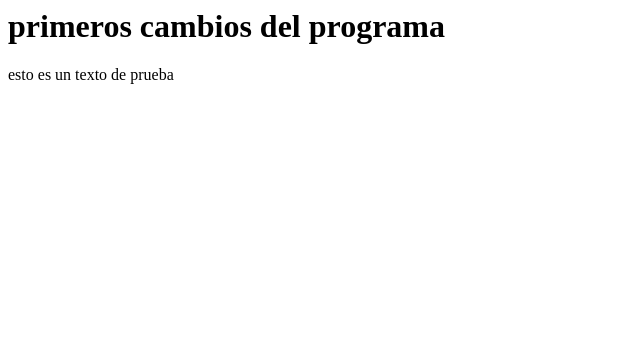
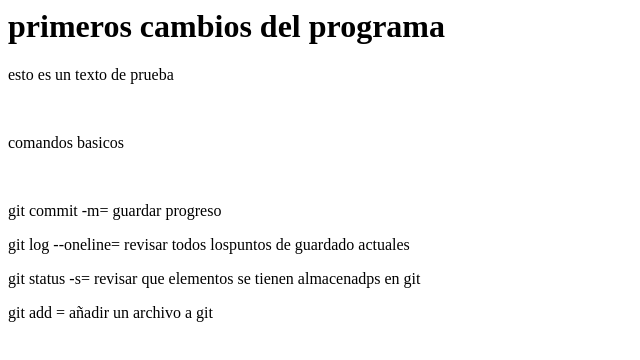
Before and after one commit to sidfilix/cursogit, a plain HTML site: page index.html in a window 1280 px wide. Shown: the whole page, without its empty margins (0-640 px from the left). Drawn offline with Linux system fonts and the light colour scheme.

Commit message:
instrucciones simples

```diff
--- a/index.html
+++ b/index.html
@@ -5,5 +5,12 @@
 <body>
 <h1> primeros cambios del programa </h1>
 <p> esto es un texto de prueba</p>
+</br>
+<p> comandos basicos </p>
+</br>
+<p> git commit -m= guardar progreso</p>
+<p> git log --oneline= revisar todos lospuntos de guardado actuales</p>
+<p>git status -s= revisar que elementos se tienen almacenadps en git</p>
+<p> git add = añadir un archivo a git</p>
 </body>
 </html>
```
